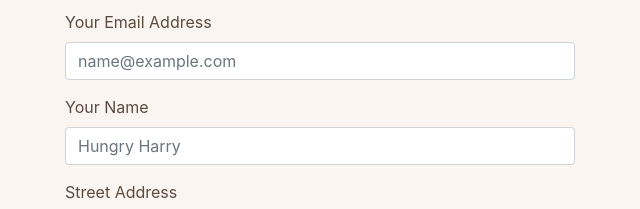
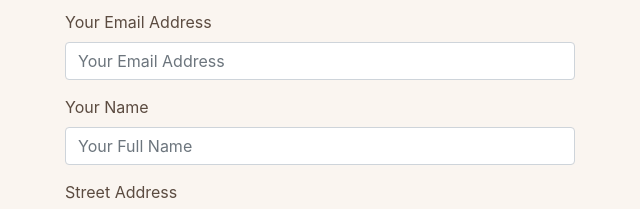
Before and after one commit to Becky-lynn/Derwins-Woodworks, a Gatsby site: page /shoppingcart in a window 1280 px wide. Shown: the part 579-788 px from the top of the page, 320-960 px from the left. Built offline with nearby package versions, Linux system fonts and the light colour scheme; Gatsby itself is replaced by a stand-in of ours.

Commit message:
Udated file names and placeholder

```diff
--- a/src/components/checkoutform.js
+++ b/src/components/checkoutform.js
@@ -35,12 +35,12 @@ export default function CheckoutForm() {
 
             <div className="form-group">
                 <label htmlFor="emailAddress">Your Email Address</label>
-                <input className="form-control" type="email" id="emailAddress" placeholder="name@example.com" value={email} onChange={(e) => { setEmail(e.target.value) } }/>
+                <input className="form-control" type="email" id="emailAddress" placeholder="Your Email Address" value={email} onChange={(e) => { setEmail(e.target.value) } }/>
             </div>
 
             <div className="form-group">
                 <label htmlFor="fullName">Your Name</label>
-                <input type="text" className="form-control" id="fullName" placeholder="Hungry Harry" value={fullname} onChange={(e) => { setFullname(e.target.value) } } />
+                <input type="text" className="form-control" id="fullName" placeholder="Your Full Name" value={fullname} onChange={(e) => { setFullname(e.target.value) } } />
             </div>
 
             <div className="form-group">
```
